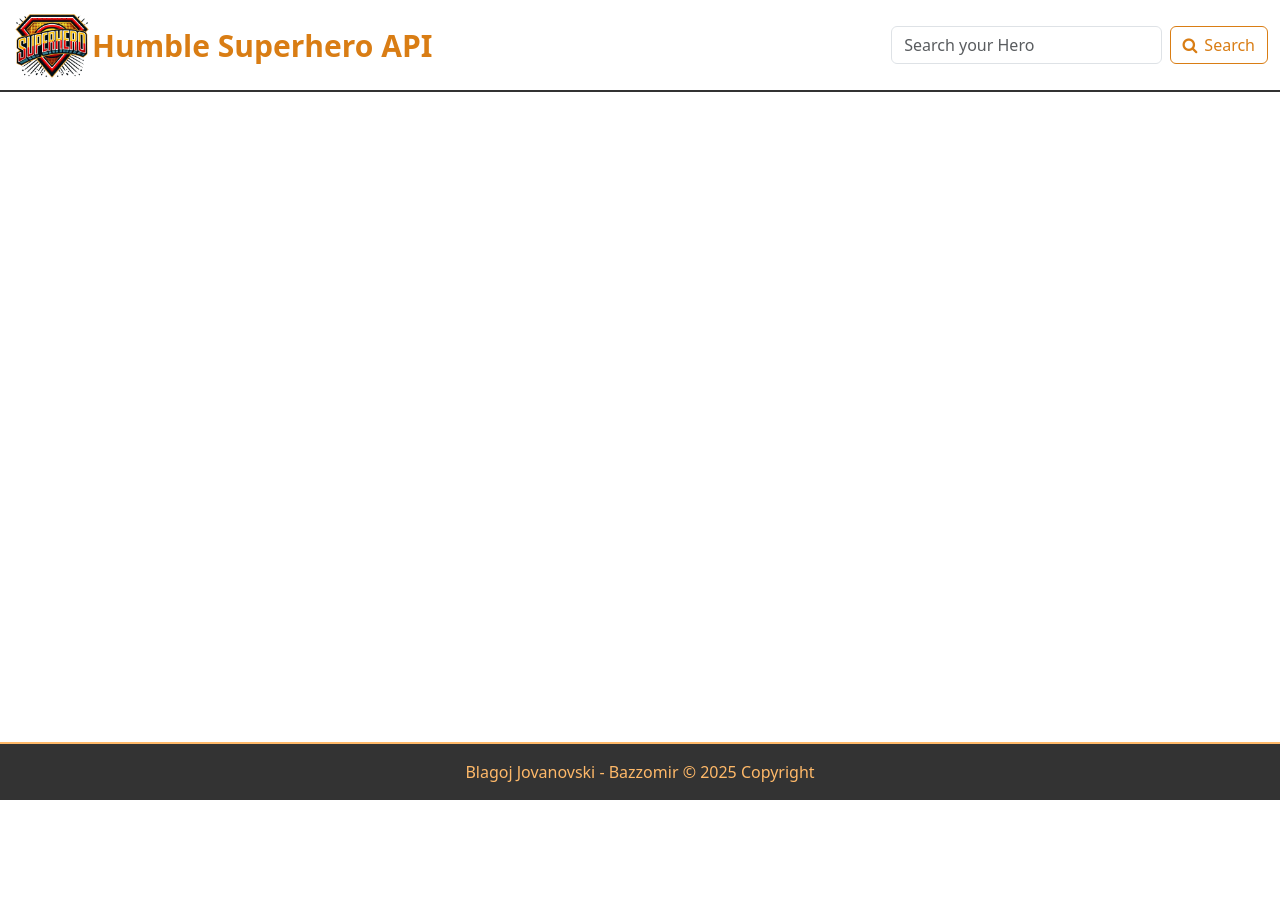
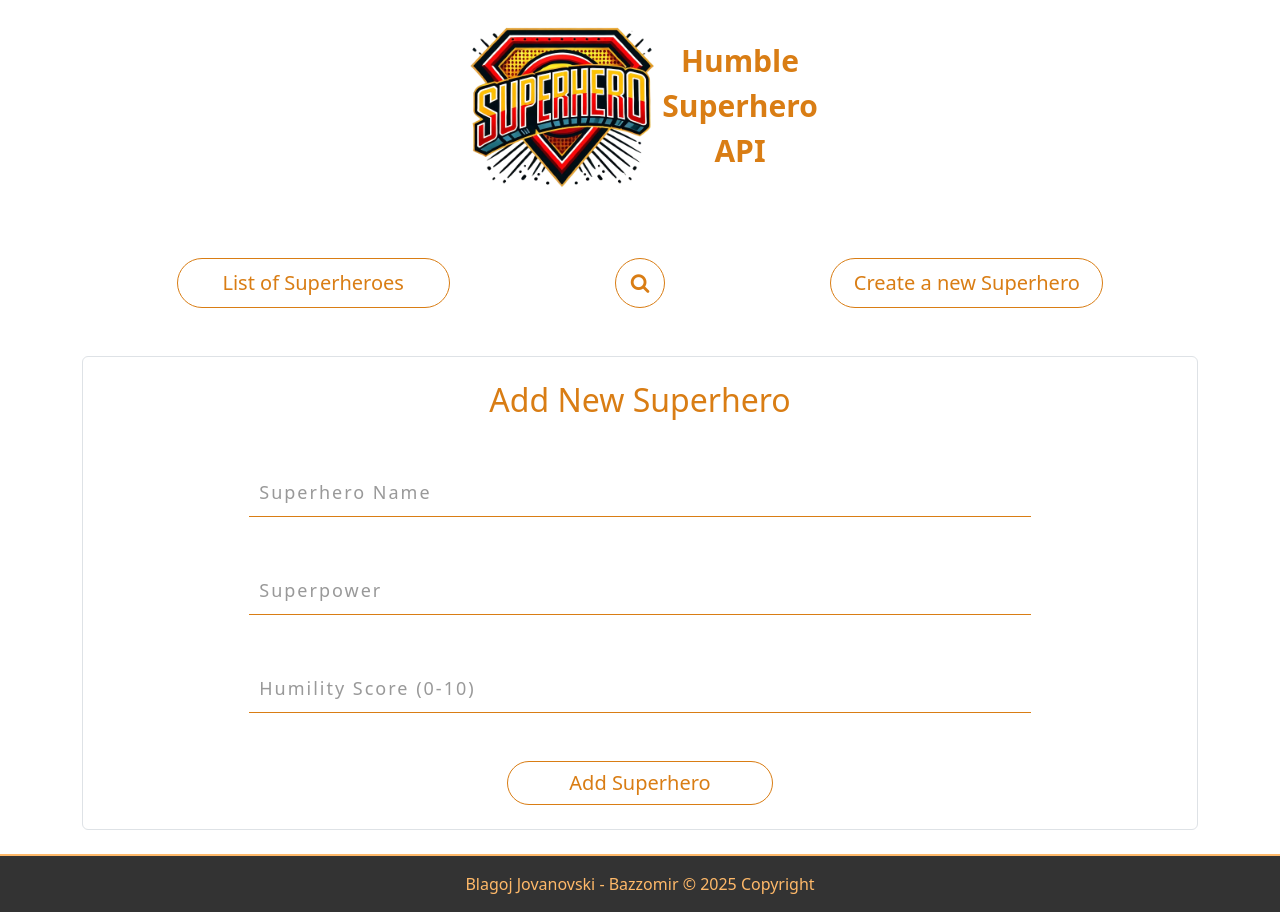
Before and after one commit to Bazzomir/Humble-Superhero-API, a React (Create React App) app in the folder client/: page / in a window 1280 px wide. Before the commit the page ends 800 px from the top, so only its background shows below. Built offline with nearby package versions, Linux system fonts and the light colour scheme.

Commit message:
added card and new desing

```diff
--- /dev/null
+++ b/client/src/api/api.js
@@ -0,0 +1,17 @@
+const URL = 'http://localhost:3030/';
+
+export const getSuperheroes = async () => {
+    const res = await fetch(`${URL}`);
+    return res.json();
+}
+
+export const postSuperheroes = async (superhero) => {
+    const res = await fetch(`${URL}create`, {
+        method: 'POST',
+        headers: {
+            'Content-Type': 'application/json'
+        },
+        body: JSON.stringify(superhero),
+    });
+    return res.json();
+}
--- a/client/src/assets/css/App.css
+++ b/client/src/assets/css/App.css
@@ -1,12 +1,8 @@
 .logo {
-    max-width: 80px;
-    max-height: 80px;
+    max-width: 200px;
+    max-height: 2000px;
     width: 100%;
     height: 100%;
-}
-
-.navbar {
-    border-bottom: 2px solid #333333;
 }
 
 .navbar-brand {
@@ -14,27 +10,139 @@
     font-weight: bold !important;
 }
 
-.form .btn {
-    width: 130px;
+.btn-outline-orange {
     color: #d97d14 !important;
     border: 1px solid #d97d14 !important;
-    transition: .2s ease-in-out 0s;
+    border-radius: 25px !important;
+    font-size: 20px !important;
+    transition: .2s ease-in-out 0s !important;
 }
 
-.form .btn:hover {
-    transform: scale(1.10);
-    background-color: #d97d14;
-    color: #fff !important;
+.input-create {
+    height: 50px !important;
+    width: 75% !important;
+    padding: 10px;
+    font-size: 20px;
+    letter-spacing: 2px;
+    border-radius: 0px !important;
+    border-style: none !important;
+    border-bottom: 1px solid #d97d14 !important;
+    background-color: transparent !important;
 }
 
-.form-control input {
-    border: 1px solid #333333 !important;
+.search-box {
+    width: fit-content;
+    height: fit-content;
+    position: relative;
 }
 
-.navbar-toggler:focus,
-.form-control:focus {
-    border-color: #d97d14 !important;
-    box-shadow: 0 0 0 .25rem rgba(217, 125, 20, .25) !important;
+.input-search {
+    height: 50px;
+    width: 50px;
+    border-style: none !important;
+    padding: 10px;
+    font-size: 20px;
+    letter-spacing: 2px;
+    outline: none;
+    border-radius: 25px !important;
+    transition: all .5s ease-in-out !important;
+    background-color: transparent !important;
+    padding-right: 40px;
+    color: #333333;
+}
+
+.input-create::placeholder,
+.input-search::placeholder {
+    color: rgba(51, 51, 51, .5);
+    font-size: 18px;
+    letter-spacing: 2px;
+    font-weight: 100;
+}
+
+.activeSearchBox {
+    width: 500px;
+    border-radius: 0px;
+    background-color: transparent !important;
+    border-bottom: 1px solid rgba(51, 51, 51 .5) !important;
+    transition: all 500ms cubic-bezier(0, 0.110, 0.35, 2) !important;
+}
+
+.btn-search {
+    width: 50px;
+    height: 50px;
+    border: 1px solid #d97d14;
+    font-size: 20px;
+    font-weight: bold;
+    outline: none;
+    cursor: pointer;
+    border-radius: 50%;
+    position: absolute;
+    right: 0px;
+    color: #d97d14;
+    background-color: transparent;
+    pointer-events: painted;
+    transition: .2s ease-in-out 0s !important;
+}
+
+.form h2 {
+    color: #d97d14 !important;
+}
+
+.hero-card {
+    perspective: 1000px;
+    cursor: pointer;
+    width: 100%;
+    height: 100%;
+    max-width: 300px;
+    max-height: 300px;
+    margin: auto;
+}
+
+.hero-card-inner {
+    width: 100%;
+    height: 300px;
+    position: relative;
+    transform-style: preserve-3d;
+    transition: transform 0.6s;
+}
+
+.hero-card:hover .hero-card-inner {
+    transform: rotateY(180deg);
+}
+
+.hero-card-front,
+.hero-card-back {
+    width: 100%;
+    height: 100%;
+    position: absolute;
+    backface-visibility: hidden;
+    display: flex;
+    flex-direction: column;
+    align-items: center;
+    justify-content: center;
+    text-align: center;
+    border: 1px solid #ccc;
+    border-radius: 10px;
+    padding: 20px;
+    gap: 20px
+}
+
+.hero-card-front {
+    background: #fff;
+}
+
+.hero-card-front h3 {
+    font-size: 1.5rem;
+    font-weight: bold;
+    text-shadow: 2px 2px 5px rgba(51, 51, 51, 0.3);
+    flex-direction: column;
+    color: #d97d14;
+}
+
+.hero-card-back {
+    background: #d97d14;
+    color: white;
+    transform: rotateY(180deg);
 }
 
 .footer {
@@ -43,32 +151,26 @@
     border-top: 2px solid #ffb969 !important;
 }
 
+.btn-outline-orange:hover,
+.btn-search:hover {
+    transform: scale(1.10) !important;
+    background-color: #d97d14 !important;
+    color: #fff !important;
+    box-shadow: 10px 10px 5px 0px rgba(217, 125, 20, 0.35) !important;
+}
+
 @media (max-width: 576px) {
     .navbar-brand {
         font-size: 20px !important;
         text-wrap: balance !important;
     }
 
-    .form {
-        width: 100%;
-    }
 }
-
-@media (max-width: 767px) {
-    .form {
-        width: 100%;
-    }
-}
-
 
 @media (min-width: 768px) {
     .navbar-brand {
         font-size: 25px !important;
         text-wrap: balance !important;
-    }
-
-    .form {
-        width: 75%;
     }
 }
 
@@ -76,8 +178,12 @@
     .navbar-brand {
         font-size: 30px !important;
     }
+}
 
-    .form {
-        width: 30%;
-    }
-}
+/* .btn-search:focus-within~.input-search {
+    width: 300px;
+    border-radius: 0px;
+    background-color: transparent !important;
+    border-bottom: 1px solid rgba(255, 255, 255, .5) !important;
+    transition: all 500ms cubic-bezier(0, 0.110, 0.35, 2) !important;
+} */
--- a/client/src/components/App.js
+++ b/client/src/components/App.js
@@ -1,13 +1,15 @@
 import React from 'react';
 import '../assets/css/App.css';
 import "bootstrap/dist/css/bootstrap.min.css";
+import Header from './component/Header';
 import Footer from './component/Footer';
-import Header from './component/Header';
+import Main from './component/main';
 
 function App() {
   return (
     <div className="App">
       <Header />
+      <Main />
       <Footer />
     </div>
   );
--- a/client/src/components/component/Footer.jsx
+++ b/client/src/components/component/Footer.jsx
@@ -2,7 +2,7 @@ import React from 'react';
 
 export default function Footer() {
     return (
-        <footer className="footer text-center text-lg-start mt-auto fixed-bottom">
+        <footer className="footer text-center text-lg-start mt-auto">
             <div className="text-center p-3">
                 Blagoj Jovanovski - Bazzomir © 2025 Copyright
             </div>
--- a/client/src/components/component/Header.jsx
+++ b/client/src/components/component/Header.jsx
@@ -3,27 +3,12 @@ import logo from '../../assets/logo/logo.png'
 
 export default function Header() {
     return (
-        <nav className="navbar navbar-expand-lg fixed-top p-0 m-0">
-            <div className="container-fluid justify-content-between gap-2">
-                <a className="navbar-brand d-lg-none d-flex justify-content-center align-items-center" href="/">
+        <nav className="navbar navbar-expand-lg p-0 m-0">
+            <div className="container-fluid">
+                <a className="navbar-brand d-flex align-items-center text-center mx-auto" href="/">
                     <img src={logo} alt="Logo" className="logo d-inline-block align-text-center" />
-                    <span>Humble Superhero API</span>
+                    <span>Humble <br /> Superhero <br /> API</span>
                 </a>
-                <button className="navbar-toggler mb-1 mb-md-0" type="button" data-bs-toggle="collapse" data-bs-target="#navbarSupportedContent" aria-controls="navbarSupportedContent" aria-expanded="false" aria-label="Toggle navigation">
-                    <span className="navbar-toggler-icon"></span>
-                </button>
-                <div className="collapse navbar-collapse " id="navbarSupportedContent">
-                    <div className="d-flex w-100 justify-content-between">
-                        <a className="navbar-brand d-none d-lg-flex justify-content-center align-items-center" href="/">
-                            <img src={logo} alt="Logo" className="logo d-inline-block align-text-center" />
-                            <span>Humble Superhero API</span>
-                        </a>
-                        <form className="form d-flex my-auto pb-3 pb-lg-0" role="search">
-                            <input className="form-control me-2" type="search" placeholder="Search your Hero" aria-label="Search" />
-                            <button className="btn d-flex justify-content-between align-items-center" type="submit"><i className="fa fa-search"></i>Search</button>
-                        </form>
-                    </div>
-                </div>
             </div>
         </nav>
     )
--- /dev/null
+++ b/client/src/components/component/main.js
@@ -0,0 +1,52 @@
+import React, { useEffect, useState, useRef } from "react";
+import PostHero from "../hero/PostHero";
+import GetHero from "../hero/GetHero";
+import { getSuperheroes, postSuperheroes } from '../../api/api';
+
+function Main() {
+    const inputRef = useRef(null);
+    const [superheroes, setSuperheroes] = useState([]);
+
+    const handleClick = () => {
+        inputRef.current.classList.add("activeSearchBox");
+    };
+
+    useEffect(() => {
+        loadSuperheroes();
+    })
+
+    const loadSuperheroes = async () => {
+        try {
+            const data = await getSuperheroes();
+            setSuperheroes(data);
+        } catch (err) {
+            console.log('Error Loading Superheroes...', err)
+        }
+    };
+
+    const handleAddSuperhero = async (newHero) => {
+        try {
+            await postSuperheroes(newHero);
+            loadSuperheroes();
+        } catch (err) {
+            console.log('Error adding superhero.', err)
+        }
+    };
+
+    return (
+        <div className="container mx-auto px-4 py-8">
+            <div className="d-flex justify-content-around my-5">
+                <button className="btn btn-outline-orange w-25">List of Superheroes</button>
+                <div className="search-box">
+                    <button className="btn-search" onClick={handleClick}><i className="fa fa-search"></i></button>
+                    <input type="text" ref={inputRef} className="input-search" placeholder="Type to Search..." />
+                </div>
+                <button className="btn btn-outline-orange w-25">Create a new Superhero</button>
+            </div>
+            <PostHero onAdd={handleAddSuperhero} />
+            <GetHero superheroes={superheroes} />
+        </div>
+    );
+}
+
+export default Main;
--- /dev/null
+++ b/client/src/components/hero/GetHero.jsx
@@ -0,0 +1,26 @@
+import React from "react";
+
+const GetHero = ({ superheroes }) => {
+    return (
+        <div className="mt-4 container">
+            <div className="row">
+                {superheroes.map((hero) => (
+                    <div className="hero-card col-md-4 col-sm-6 mb-4" key={hero.name}>
+                        <div className="hero-card-inner">
+                            <div className="hero-card-front">
+                                <h3 className="m-0 p-0">{hero.name}</h3>
+                                <p className="m-0 p-0">{hero.superpower}</p>
+                                <p className="m-0 p-0">Humility Score: {hero.humilityScore}/10</p>
+                            </div>
+                            <div className="hero-card-back">
+                                <h3>{hero.name}</h3>
+                            </div>
+                        </div>
+                    </div>
+                ))}
+            </div>
+        </div>
+    );
+};
+
+export default GetHero;
--- /dev/null
+++ b/client/src/components/hero/PostHero.jsx
@@ -0,0 +1,45 @@
+import React, { useState } from "react";
+
+const PostHero = ({ onAdd }) => {
+    const [formData, setFormData] = useState({
+        name: '',
+        superpower: '',
+        humilityScore: '',
+    });
+
+    const handleSubmit = (e) => {
+        e.preventDefault();
+        onAdd({
+            ...formData,
+            humilityScore: parseInt(formData.humilityScore, 10)
+        })
+        setFormData({ name: '', superpower: '', humilityScore: '' });
+    };
+
+    const handleChange = (e) => {
+        setFormData({
+            ...formData,
+            [e.target.name]: e.target.value,
+        })
+    }
+
+    return (
+        <form onSubmit={handleSubmit} className="form row p-4 border rounded justify-content-center align-items-center text-center gap-5">
+            <h2 className="text-xl font-bold mb-0">Add New Superhero</h2>
+            <div>
+                <input type="text" name="name" value={formData.name} onChange={handleChange} placeholder="Superhero Name" className="input-create" required />
+            </div>
+            <div>
+                <input type="text" name="superpower" value={formData.superpower} onChange={handleChange} placeholder="Superpower" className="input-create" required />
+            </div>
+            <div>
+                <input type="number" name="humilityScore" value={formData.humilityScore} onChange={handleChange} placeholder="Humility Score (0-10)" min="0" max="10" className="input-create" required />
+            </div>
+            <button type="submit" className="btn btn-outline-orange w-25">
+                Add Superhero
+            </button>
+        </form >
+    );
+};
+
+export default PostHero;
```
